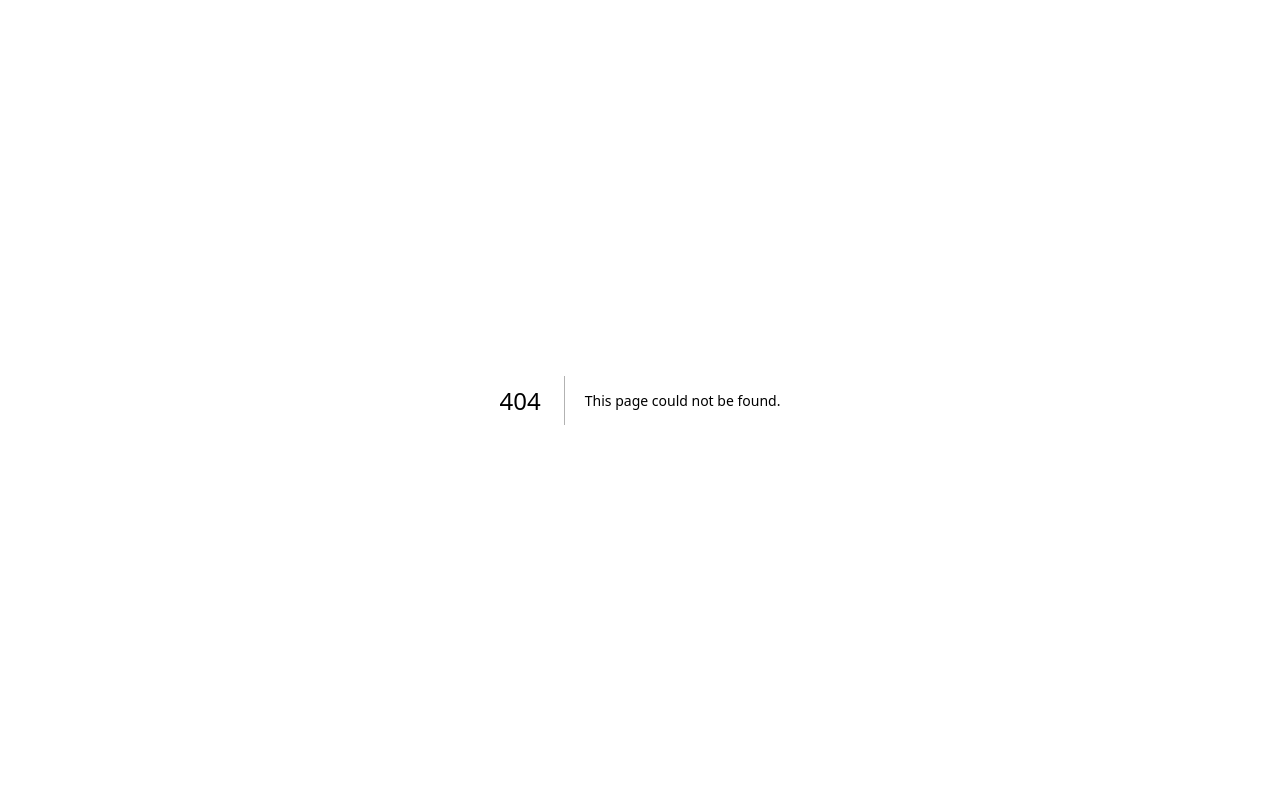
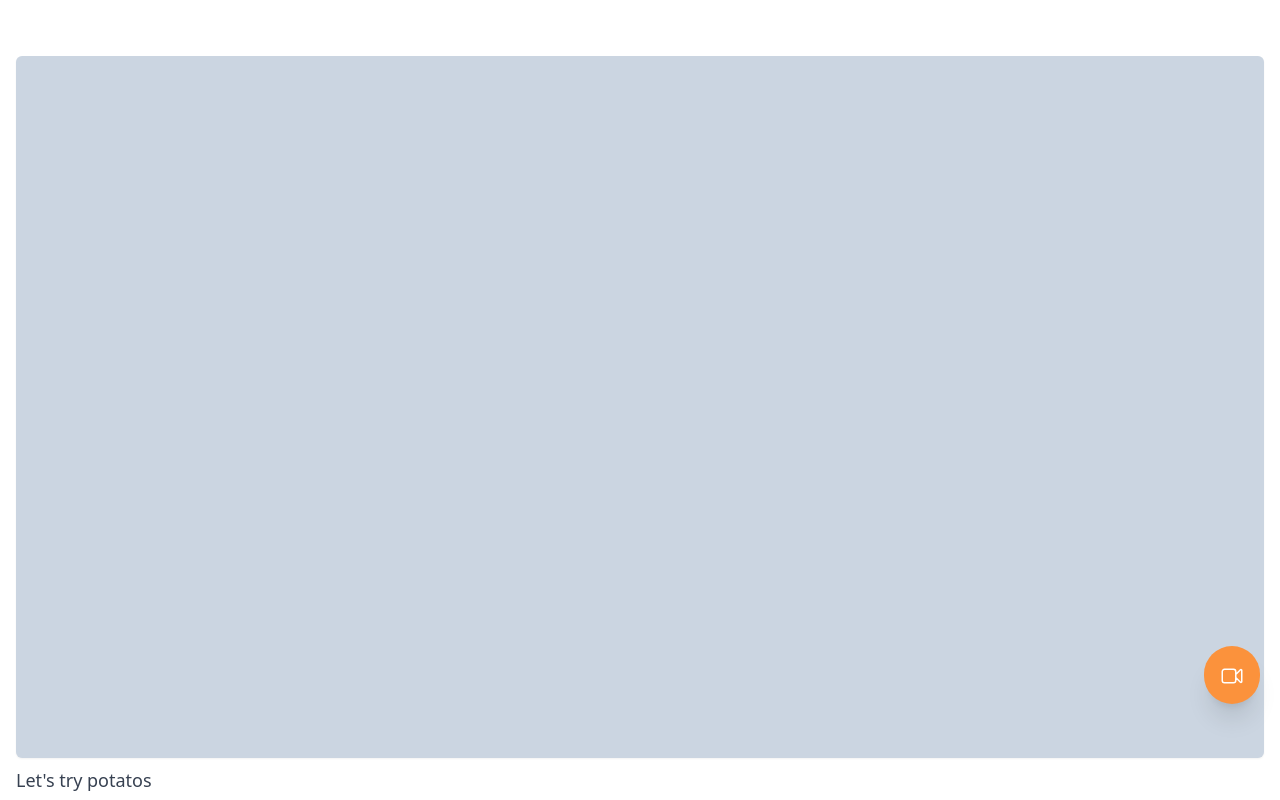
Before and after one commit to mochafreddo/carrot-market, a Next.js app: page /live in a window 1280 px wide. Before the commit this address had no page. Shown: the top 800 px of the page. Built offline with nearby package versions, Linux system fonts and the light colour scheme.

Commit message:
feat(pages): Add 'Live' page with video streams layout and action button

```diff
--- /dev/null
+++ b/pages/live.tsx
@@ -0,0 +1,32 @@
+import { NextPage } from "next";
+
+const Live: NextPage = () => {
+  return (
+    <div className="py-10 divide-y-2 space-y-4">
+      {[1, 1, 1, 1, 1, 1, 1].map((_, i) => (
+        <div className="pt-4 px-4" key={i}>
+          <div className="w-full rounded-md shadow-sm bg-slate-300 aspect-video" />
+          <h3 className="text-gray-700 text-lg mt-2">Let&apos;s try potatos</h3>
+        </div>
+      ))}
+      <button className="fixed hover:bg-orange-500 transition-colors cursor-pointer bottom-24 right-5 shadow-xl bg-orange-400 rounded-full p-4 border-transparent text-white">
+        <svg
+          xmlns="http://www.w3.org/2000/svg"
+          fill="none"
+          viewBox="0 0 24 24"
+          strokeWidth="1.5"
+          stroke="currentColor"
+          className="w-6 h-6"
+        >
+          <path
+            strokeLinecap="round"
+            strokeLinejoin="round"
+            d="m15.75 10.5 4.72-4.72a.75.75 0 0 1 1.28.53v11.38a.75.75 0 0 1-1.28.53l-4.72-4.72M4.5 18.75h9a2.25 2.25 0 0 0 2.25-2.25v-9a2.25 2.25 0 0 0-2.25-2.25h-9A2.25 2.25 0 0 0 2.25 7.5v9a2.25 2.25 0 0 0 2.25 2.25Z"
+          />
+        </svg>
+      </button>
+    </div>
+  );
+};
+
+export default Live;
```
